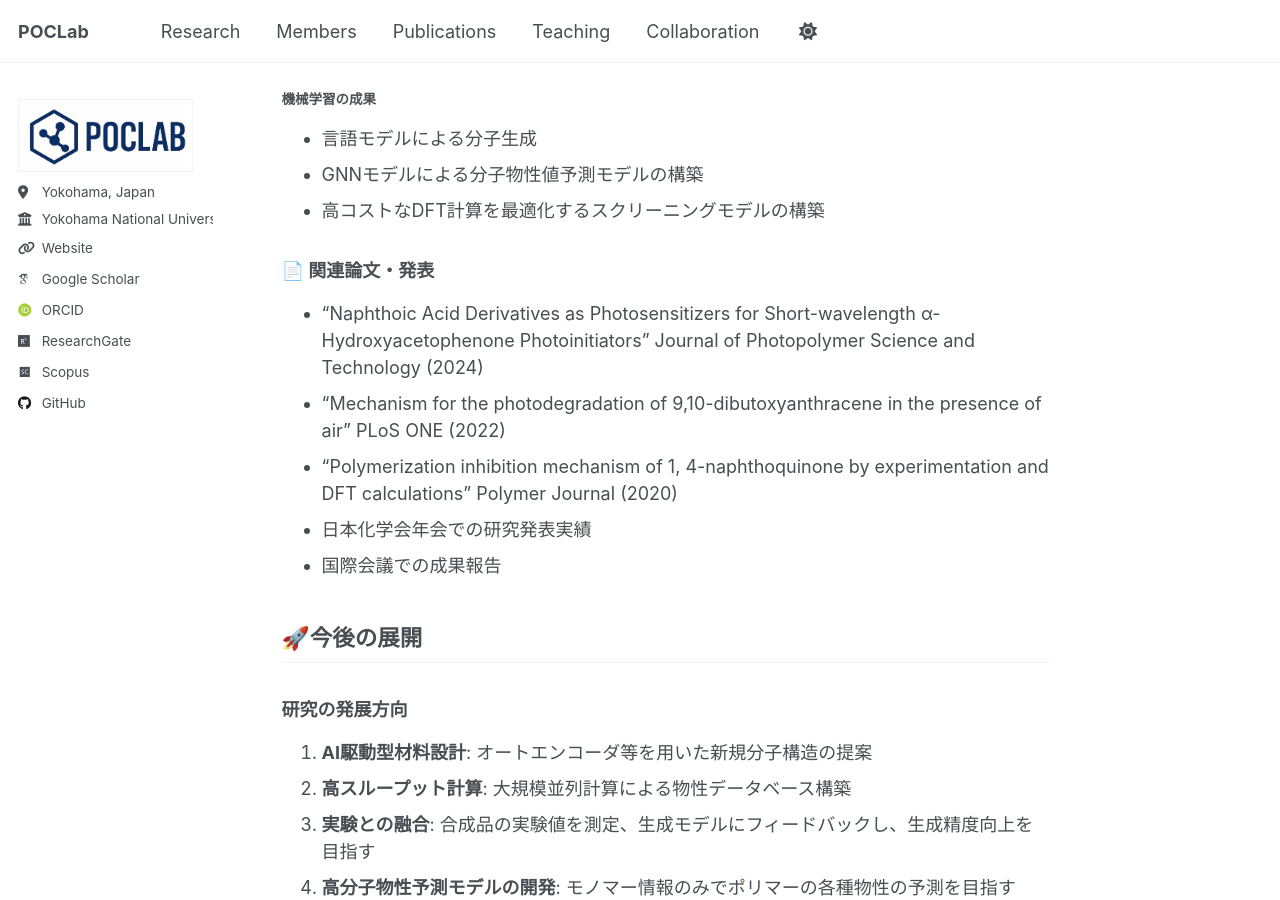
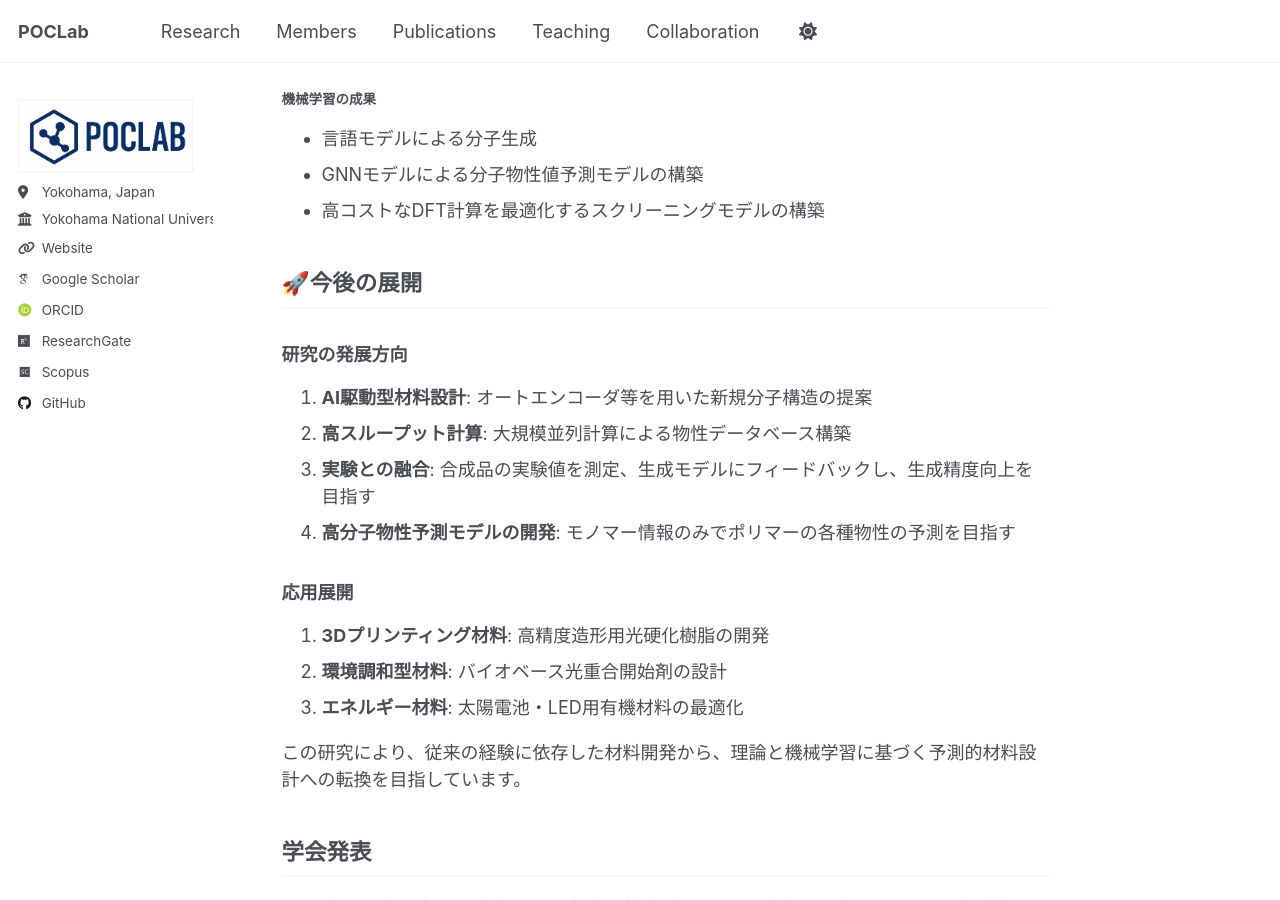
Before and after one commit to poclab-web/homepage, a Jekyll site: the page built from _portfolio/02_machine-learning-quantum-chemistry.md, in a window 1280 px wide and 900 px high, scrolled down 2307 px. Built offline with Jekyll 4.4.1, drawn with Linux system fonts in a browser that asks for light colours; some web fonts are replaced; a script that is not in the unit is left out; some of the changed text lies outside the part shown.

```diff
--- a/_portfolio/02_machine-learning-quantum-chemistry.md
+++ b/_portfolio/02_machine-learning-quantum-chemistry.md
@@ -74,13 +73,6 @@ published: true
 - GNNモデルによる分子物性値予測モデルの構築
 - 高コストなDFT計算を最適化するスクリーニングモデルの構築
 
-### 📄 **関連論文・発表**
-- "Naphthoic Acid Derivatives as Photosensitizers for Short-wavelength α-Hydroxyacetophenone Photoinitiators" Journal of Photopolymer Science and Technology (2024)
-- "Mechanism for the photodegradation of 9,10-dibutoxyanthracene in the presence of air" PLoS ONE (2022)
-- "Polymerization inhibition mechanism of 1, 4-naphthoquinone by experimentation and DFT calculations" Polymer Journal (2020)
-- 日本化学会年会での研究発表実績
-- 国際会議での成果報告
-
 ## 🚀今後の展開
 
 ### **研究の発展方向**
```
Also changed, not shown: other parts of _portfolio/02_machine-learning-quantum-chemistry.md (+1 -2 lines).
